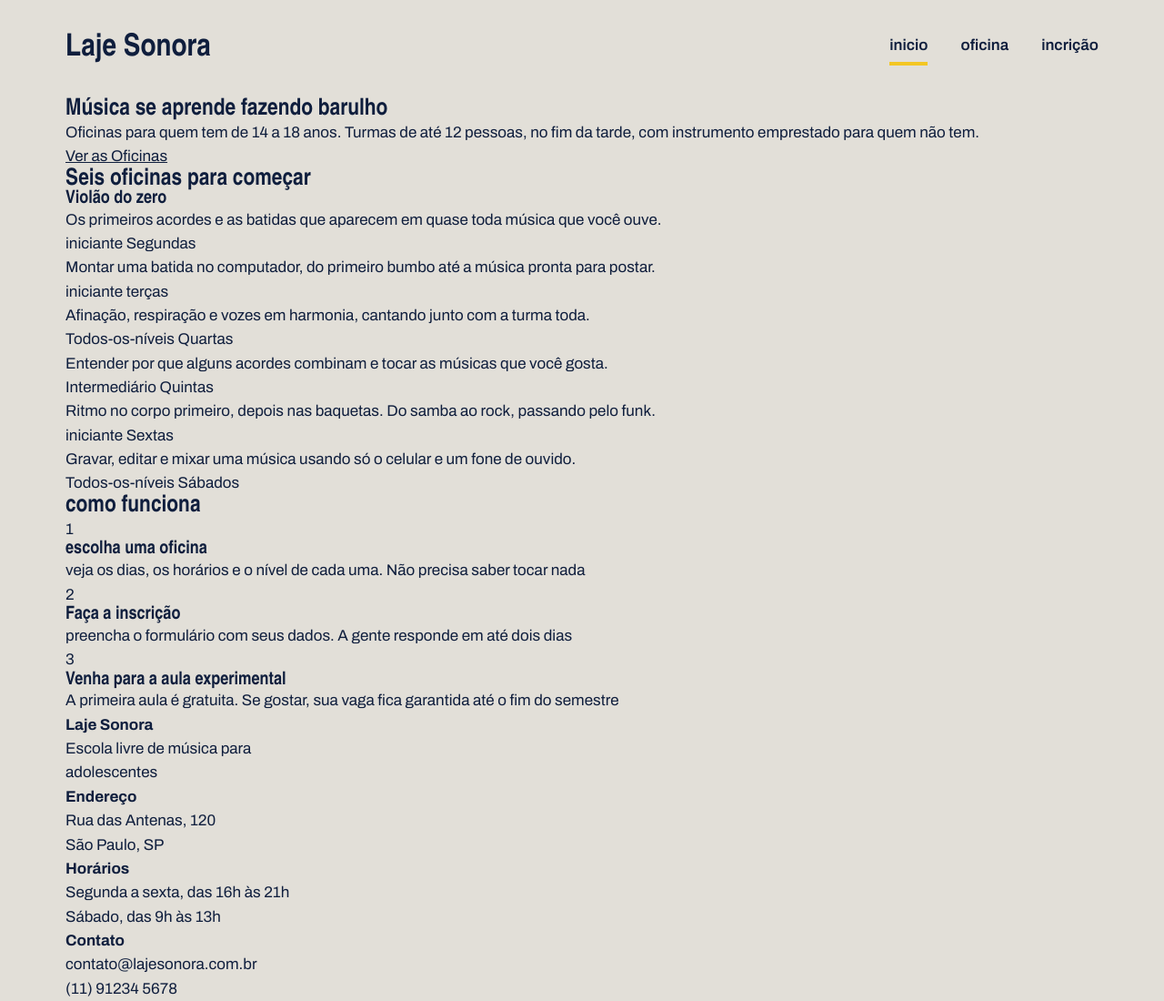
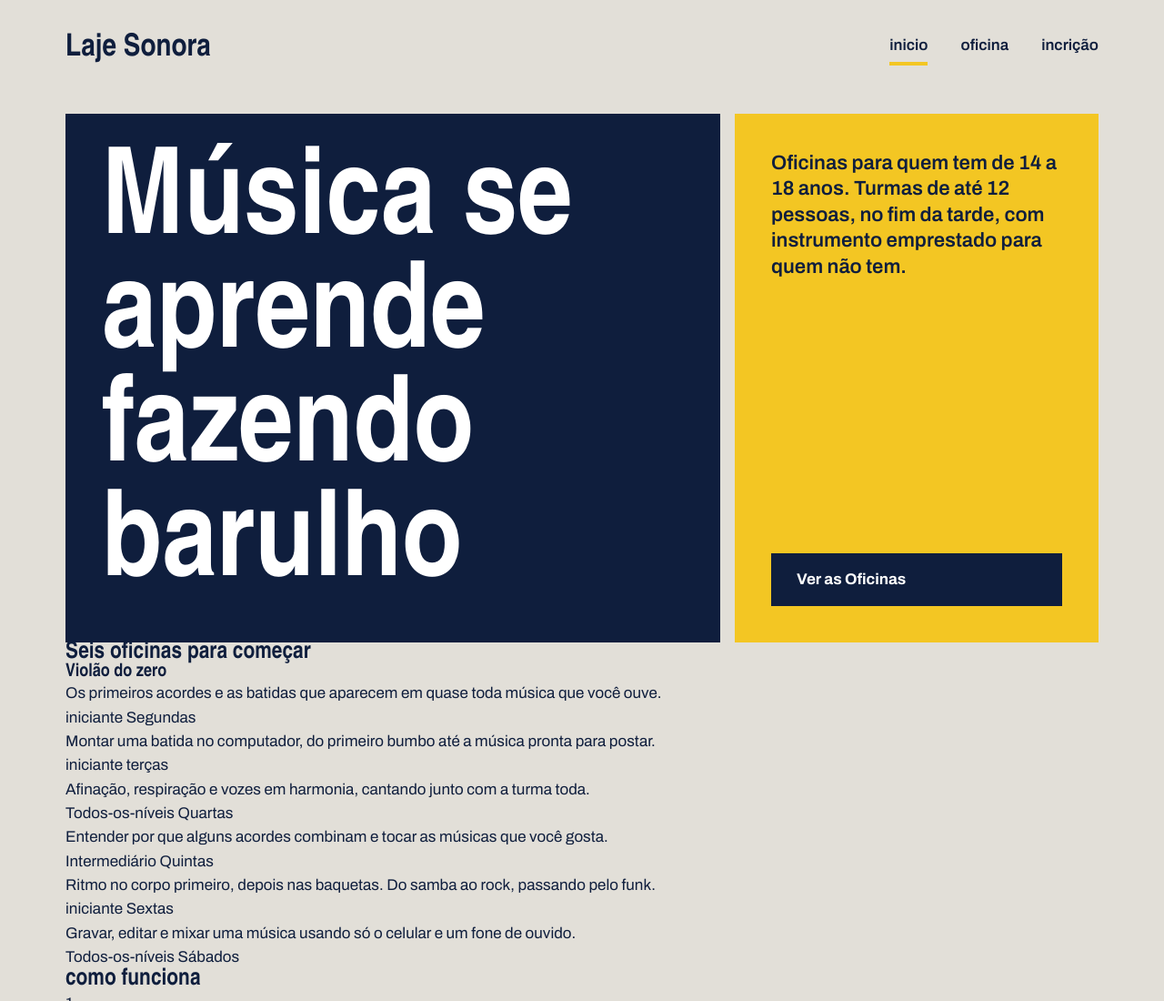
Before and after one commit to pabloalvesrodrigues1-gostoso/PROJETAO-MAROMBA-DAS-MUSICAS-DO-BAMBAM, a plain HTML site: page index.html in a window 1280 px wide. Shown: the top 1100 px of the page at 91% size. Drawn offline with Linux system fonts and the light colour scheme; a web font is replaced by a local one.

Commit message:
CARTINHAS DO TUPO

```diff
--- a/index.css
+++ b/index.css
@@ -62,3 +62,44 @@ a {
 .menu a.atual{
     border-bottom-color: var(--fita);
 }
+.cartazes{
+    margin-top: 16px;
+    display: flex;
+    gap: 16px;
+}
+.cartaz{
+    padding: 40px;
+}
+.cartaz-principal{
+    background: var(--caixa-dagua);
+    color: var(--branco);
+    flex: 2;
+}
+.cartaz-principal h1{
+    font-size: 132px;
+    max-width: 9ch;
+}
+.cartaz-lateral{
+    background: var(--fita);
+    flex: 1;
+    display: flex;
+    flex-direction: column;
+    justify-content: space-between;
+    gap: 32px;
+}
+.cartaz-lateral p{
+    font-size: 22px;
+    font-weight: 600;
+    line-height: 1.3;
+}
+.botao {
+    background: var(--tinta);
+    color: var(--branco);
+    font-weight: 700;
+    text-decoration: none;
+    padding: 16px 28px;
+    border: none;
+    font-size: 17px;
+    font-family: var(--fonte-texto);
+    cursor: pointer;
+}
```
